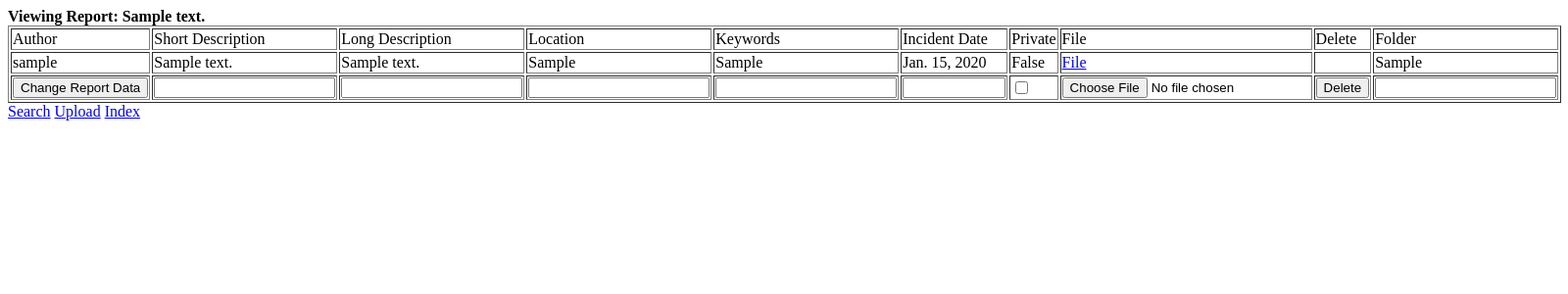
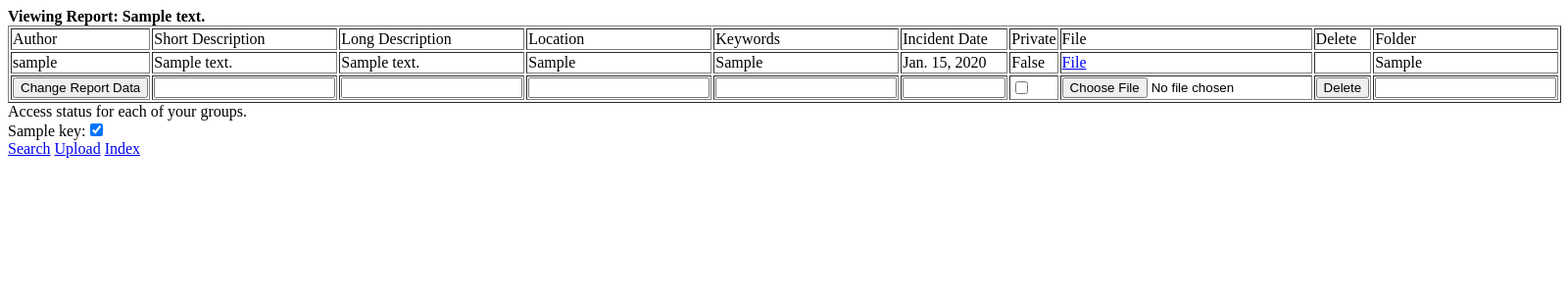
Before and after one commit to laurenbarker/SecureWitness, a Django app: template SecureWitness/templates/SecureWitness/viewReport.html in a window 1600 px wide. Shown: the top 300 px of the page at 98% size. Run offline with Django 3.2, Linux system fonts and the light colour scheme; tables that the repository leaves empty hold one stand-in row (values such as "Sample post"); the template is opened without the code that fills it: values that come from a table or form of the project are taken from there, most other values are stand-ins (such as "Sample title", 1, 10 or a date in 2020); some libraries are stand-ins or nearby versions.

Commit message:
added ability to change groups who have access to a report when modifying a report

```diff
--- a/SecureWitness/templates/SecureWitness/viewReport.html
+++ b/SecureWitness/templates/SecureWitness/viewReport.html
@@ -20,6 +20,8 @@
 {% if report %}
 <b>Viewing Report: {{report.shortdesc}}</b>
     <br/>
+      <form method="POST"enctype=multipart/form-data action="/SecureWitness/viewReport/{{report.shortdesc}}">
+            {% csrf_token %}
     <table border="1">
         <tr><td>Author</td><td>Short Description</td><td> Long Description</td> <td>Location</td> <td> Keywords</td> <td>Incident Date </td><td>Private</td><td>File</td><td>Delete</td><td>Folder</td></tr>
         <tr>
@@ -39,8 +41,6 @@
             <td>{{ report.folder }}</td>
         </tr>
         <tr>
-            <form method="POST"enctype=multipart/form-data action="/SecureWitness/viewReport/{{report.shortdesc}}">
-            {% csrf_token %}
                 <td><input type="submit" value="Change Report Data" ></td>
            <td> {{ form.shortdesc }}</td>
             <td> {{ form.longdesc }}</td>
@@ -51,10 +51,20 @@
             <td>{{form.file}}</td>
             <td><input type="submit" value = "Delete" name="del"></td>
             <td>{{ form.folder }}</td>
-            </form>
         </tr>
-
     </table>
+      {% if groups %}
+          Access status for each of your groups.<br/>
+          {% for key,value in groups.items %}
+              {% if value %}
+              {{ key }}:<input type="checkbox" value = "{{ key }}" name = "{{ key }}" checked>
+              {% else %}
+                 {{ key }}: <input type="checkbox" value = "{{ key }}" name = "{{ key }}">
+              {% endif %}
+              <br/>
+          {% endfor %}
+          {% endif %}
+    </form>
 {% else %}
 The report has been deleted. Select an option to return to another page.<br/>
 {% endif %}
--- a/SecureWitness/views.py
+++ b/SecureWitness/views.py
@@ -269,7 +269,7 @@ def upload(request):
                 date = date[2] + "-" + date[0] + "-" + date[1]
             kwds = request.POST.get('keywords')
             priv = request.POST.get('private')
-            group_access = []
+            group_access = {}
             if priv is None:
                 priv = False
             else:
@@ -281,8 +281,8 @@ def upload(request):
                     if request.session['u'] in users[g.groupName]:
                         group_list.append(g.groupName)
                     permission = request.POST.get("Give access to " + g.groupName)
-                    if permission is not None:
-                        group_access.append(g.groupName)
+                    if permission:
+                        group_access[g.groupName] = True
 
             f = request.FILES.get('file')
             if f:
@@ -311,7 +311,8 @@ def upload(request):
             fold = request.POST.get('folder')
             if not fold:
                 fold = None
-            rep = report(author = u, shortdesc = short, longdesc = long, location = loc, incident_date = date, keywords = kwds, private = priv, file = f, folder = fold, key = key, group = group_access)
+            rep = report(author = u, shortdesc = short, longdesc = long, location = loc, incident_date = date, keywords = kwds, private = priv, file = f, folder = fold, key = key)
+            rep.group = json.dumps(group_access)
             if f:
                 rep.f = myf
             rep.save()
@@ -403,7 +404,6 @@ def viewReport(request, desc=""):
                     report_list.file = f
                 if fold:
                     report_list.folder = fold
-                report_list.save()
                 #get groups user is in
                 group_list = []
                 groups = group.objects.all()
@@ -411,7 +411,21 @@ def viewReport(request, desc=""):
                     users = json.loads(g.users)
                     if request.session['u'] in users[g.groupName]:
                         group_list.append(g.groupName)
-                form = UploadFileForm(group_list)
+
+                if priv:
+                    report_groups = json.loads(report_list.group)
+                    for g in group_list:
+                        info = request.POST.get(g)
+                        if info:
+                            if g not in report_groups:
+                                report_groups[g] = True
+                        else:
+                            if g in report_groups:
+                                del report_groups[g]
+                    report_list.group = json.dumps(report_groups)
+                else:
+                    report_list.group = json.dumps({})
+                report_list.save()
                 if short:
                     return HttpResponseRedirect( short)
                 else:
@@ -428,11 +442,20 @@ def viewReport(request, desc=""):
                 users = json.loads(g.users)
                 if request.session['u'] in users[g.groupName]:
                     group_list.append(g.groupName)
-            form = UploadFileForm()
+            report_groups = report_list.group
+            group_access = []
+            form = UploadFileForm(group_list)
+            group_dict = {}
+            for g in group_list:
+                if g in report_groups:
+                    group_dict[g] = True
+                else:
+                    group_dict[g] = False
             context = RequestContext(request, {
                     'report': report_list,
                     'user' : request.session['u'],
                     'form' : form,
+                    'groups' : group_dict
             })
             return HttpResponse(template.render(context))
     else:
```
